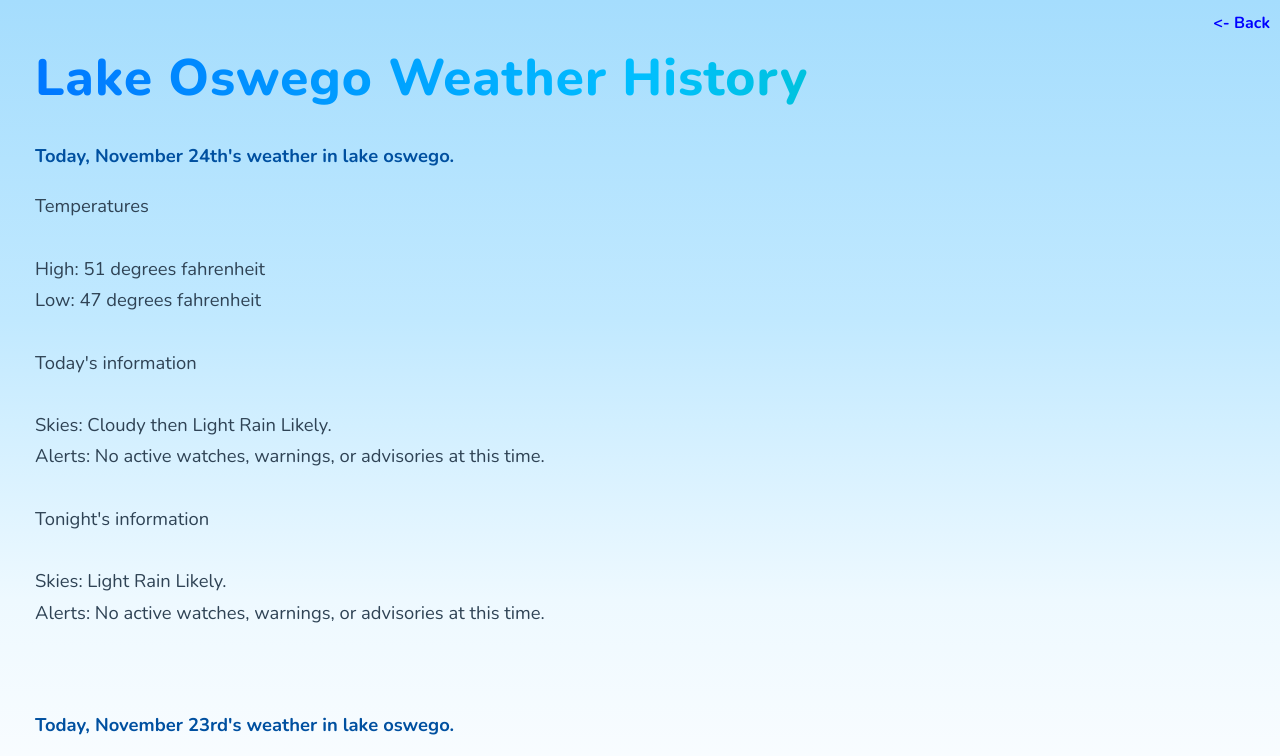
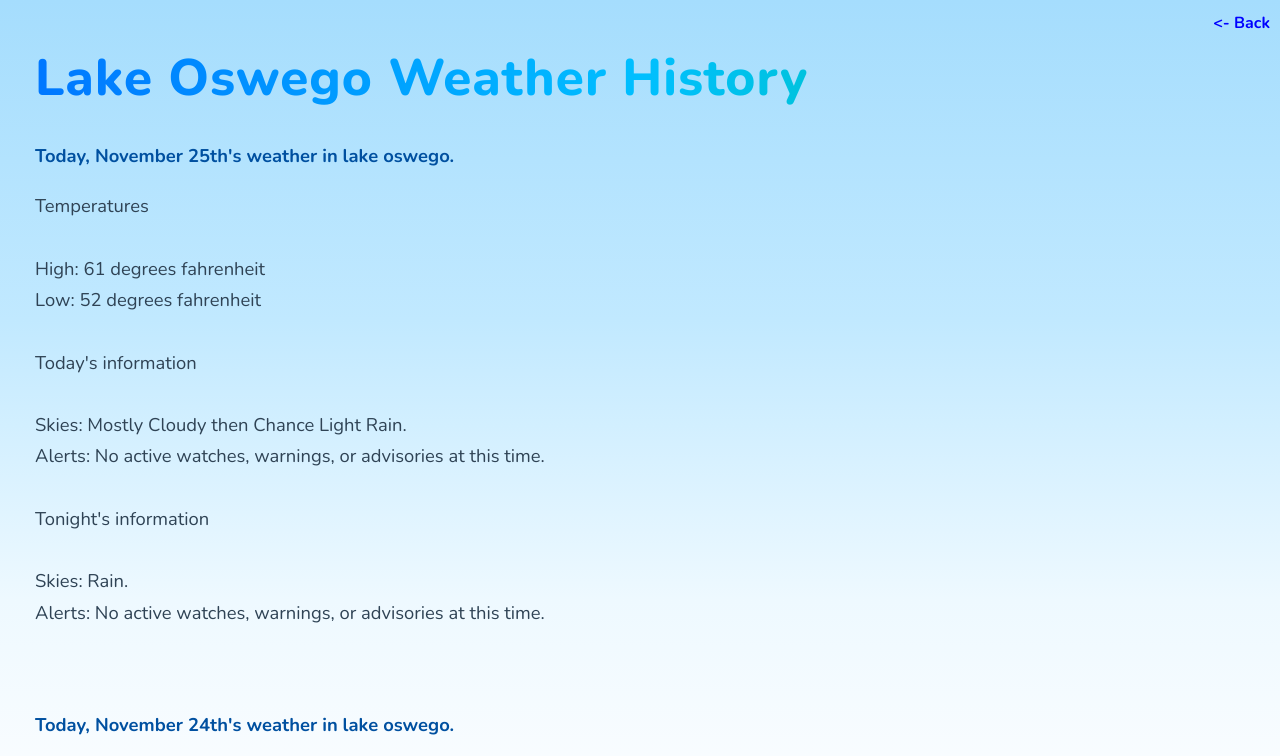
Before and after one commit to webbrowser11/lo-weather, a plain HTML site: page site/weather-history.html in a window 1280 px wide. Shown: the top 756 px of the page. Drawn offline with nearby package versions, Linux system fonts and the light colour scheme.

Commit message:
Automated history update: Logged weather for November 25th

```diff
--- a/site/weather-history.html
+++ b/site/weather-history.html
@@ -11,6 +11,27 @@
     <a href="javascript:history.back()" style="color: blue; text-decoration: none;"><- Back</a>
   </div>
   <!-- HISTORY TRACKING MARKER -->
+<p><strong>Today, November 25th's weather in lake oswego.</strong></p>
+<p>
+  Temperatures<br>
+  <br>
+  High: 61 degrees fahrenheit<br>
+  Low: 52 degrees fahrenheit<br>
+  <br>
+  Today's information<br>
+  <br>
+  Skies: Mostly Cloudy then Chance Light Rain.<br>
+  Alerts: No active watches, warnings, or advisories at this time.<br>
+  <br>
+  Tonight's information<br>
+  <br>
+  Skies: Rain.<br>
+  Alerts: No active watches, warnings, or advisories at this time.<br>
+  <br>
+  <br>
+</p>
+
+
 <p><strong>Today, November 24th's weather in lake oswego.</strong></p>
 <p>
   Temperatures<br>
```
Also changed, not shown: site/todays-weather.html (+4 -4 lines).
